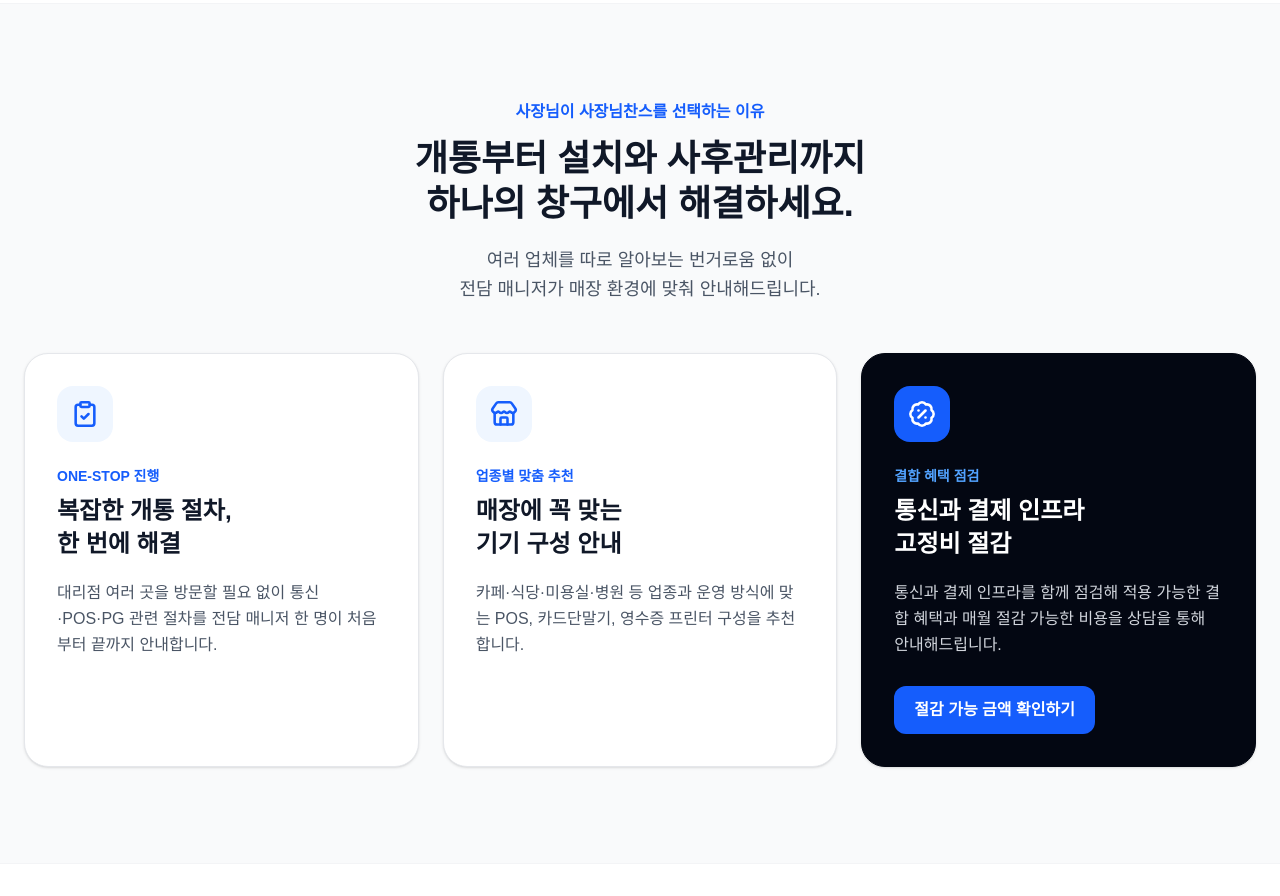
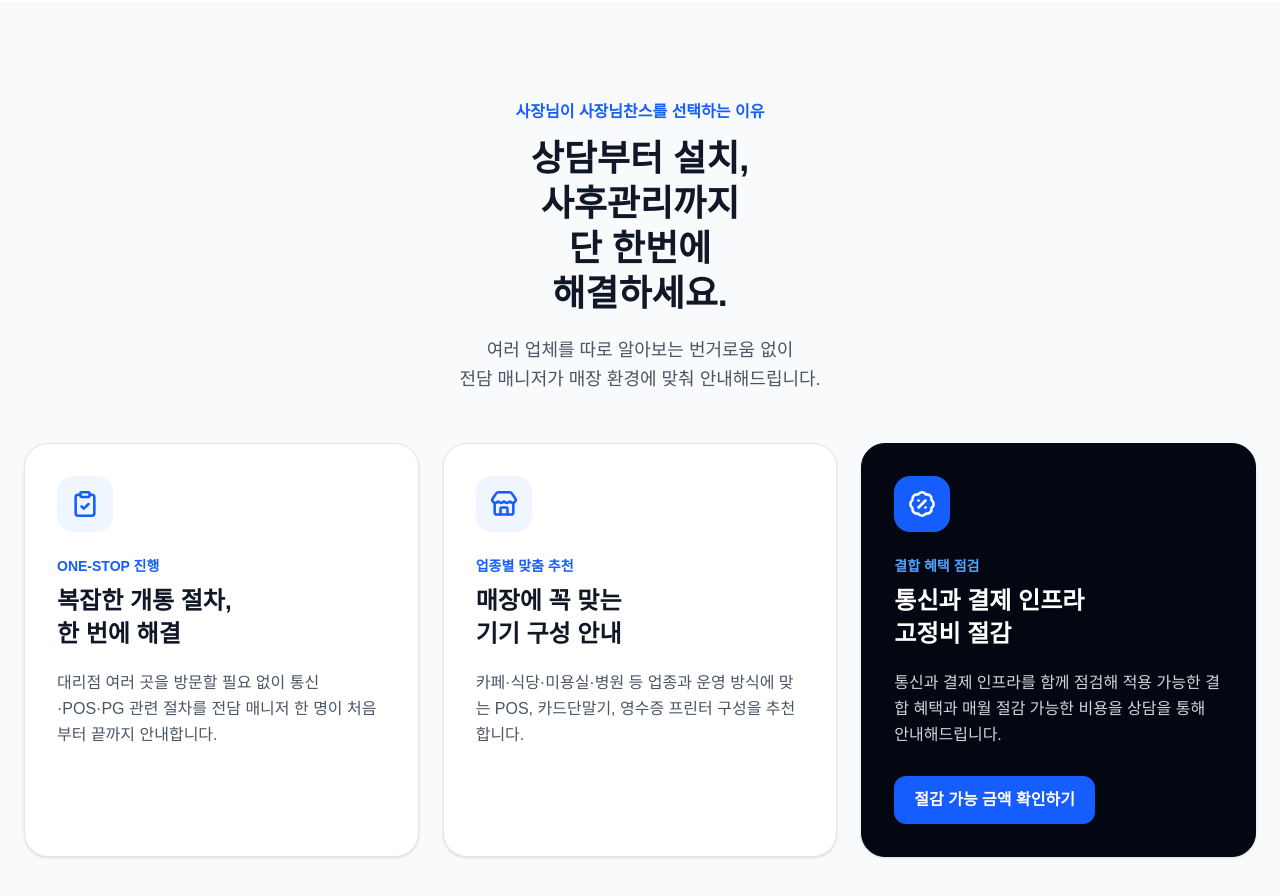
Before and after one commit to tidghrnt123-droid/sajangchance, a Next.js app: page / in a window 1280 px wide. Shown: the part 1200-2096 px from the top of the page. Built offline with nearby package versions, Linux system fonts and the light colour scheme.

Commit message:
메인 문구 줄바꿈 수정

```diff
--- a/app/page.tsx
+++ b/app/page.tsx
@@ -151,10 +151,14 @@
             </p>
 
             <h2 className="text-3xl md:text-4xl font-bold text-gray-900 leading-tight">
-              개통부터 설치와 사후관리까지
-              <br className="hidden md:block" />
-              하나의 창구에서 해결하세요.
-            </h2>
+              상담부터 설치,
+  <br />
+  사후관리까지
+  <br />
+  단 한번에
+  <br />
+  해결하세요.
+</h2>
 
             <p className="mt-5 text-lg text-gray-600 leading-relaxed">
               여러 업체를 따로 알아보는 번거로움 없이
```
